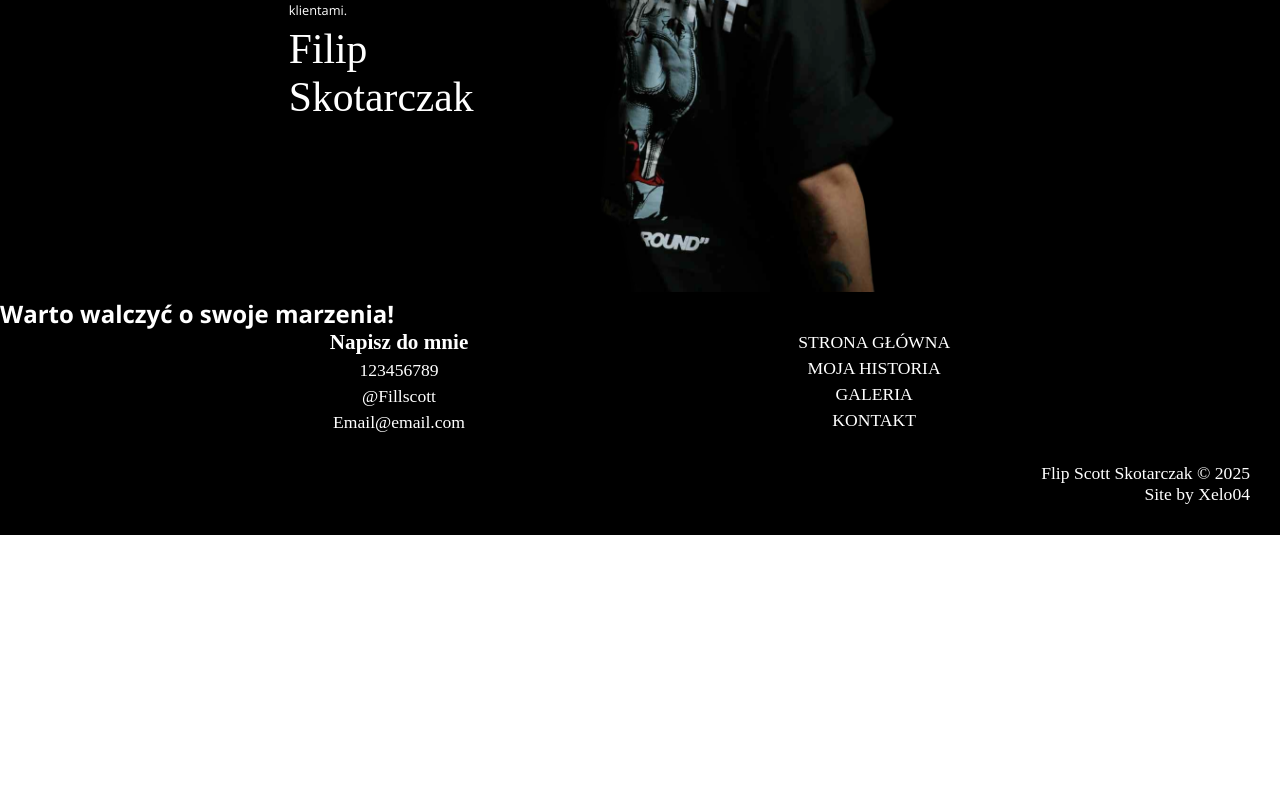
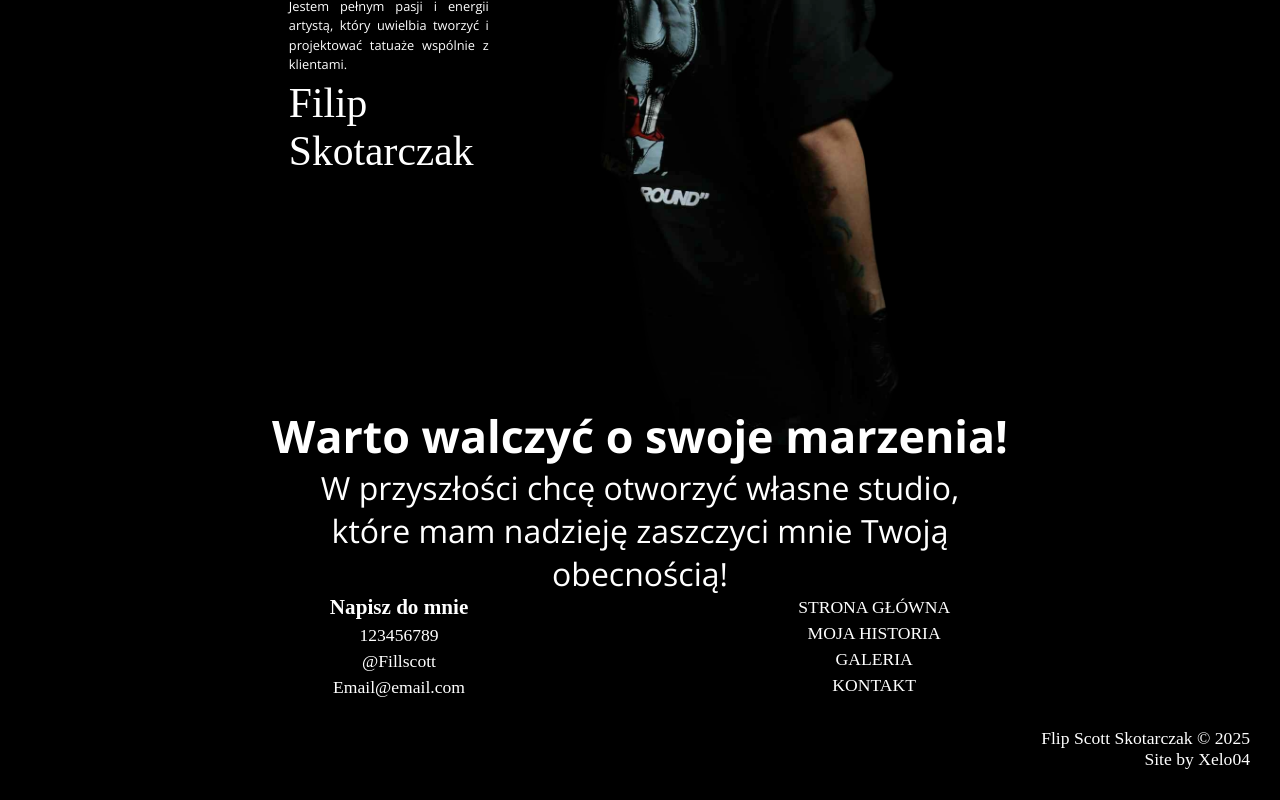
Before and after one commit to Xelo04/Tattoo-Portfolio-Scott, a React (Vite) app: page / in a window 1280 px wide. Shown: the part 393-1193 px from the top of the page. Before the commit the page ends 928 px from the top, so only its background shows below. Built offline with nearby package versions, Linux system fonts and the light colour scheme; a web font is replaced by a local one.

Commit message:
Add short description section

```diff
--- a/src/pages/home/Home.tsx
+++ b/src/pages/home/Home.tsx
@@ -14,10 +14,16 @@ const Home = () => {
           <span className="corinthia-regular">Filip Skotarczak</span>
         </div>
         <div className="image">
-          <img src="/scott-photos/main-no-bg-2.png" alt="" />
+          <img src="/scott-photos/main-no-bg.png" alt="" />
         </div>
       </section>
-      <h2>Warto walczyć o swoje marzenia!</h2>
+      <section className="short-description">
+        <h2>Warto walczyć o swoje marzenia!</h2>
+        <p>
+          W przyszłości chcę otworzyć własne studio, które mam nadzieję
+          zaszczyci mnie Twoją obecnością!
+        </p>
+      </section>
     </div>
   );
 };
--- a/src/pages/home/home.scss
+++ b/src/pages/home/home.scss
@@ -4,7 +4,7 @@
     flex-direction: row;
     justify-content: center;
     align-items: center;
-    width: 100vw;
+    height: 92vh;
     gap: 8%;
     .writings {
       width: 200px;
@@ -23,7 +23,7 @@
       h1,
       p,
       span {
-        width: 100%; /* Ensure all child elements respect the parent width */
+        width: 100%;
       }
     }
     .image {
@@ -33,4 +33,16 @@
       }
     }
   }
+  .short-description {
+    display: flex;
+    flex-direction: column;
+    align-items: center;
+    justify-content: center;
+    text-align: center;
+    p {
+      font-size: 2em;
+      width: 650px;
+      text-align: center;
+    }
+  }
 }
--- a/src/styles/global.scss
+++ b/src/styles/global.scss
@@ -13,7 +13,7 @@
   display: flex;
   flex-direction: column;
   min-height: 100vh;
-  min-width: 100vw;
+  width: 100vw;
   background-color: constants.$main-bg;
   color: constants.$text-color;
 
@@ -26,6 +26,7 @@
     display: flex;
     flex-direction: column;
     flex-grow: 1;
+    width: 100%;
     .contentContainer {
       width: 100%;
       flex-grow: 1;
@@ -36,6 +37,10 @@
 h1 {
   font-size: 4em;
   margin-block: -15px;
+}
+
+h2 {
+  font-size: 2.8em;
 }
 
 h3 {
```
Also changed, not shown: public/scott-photos/main-no-bg.png.
